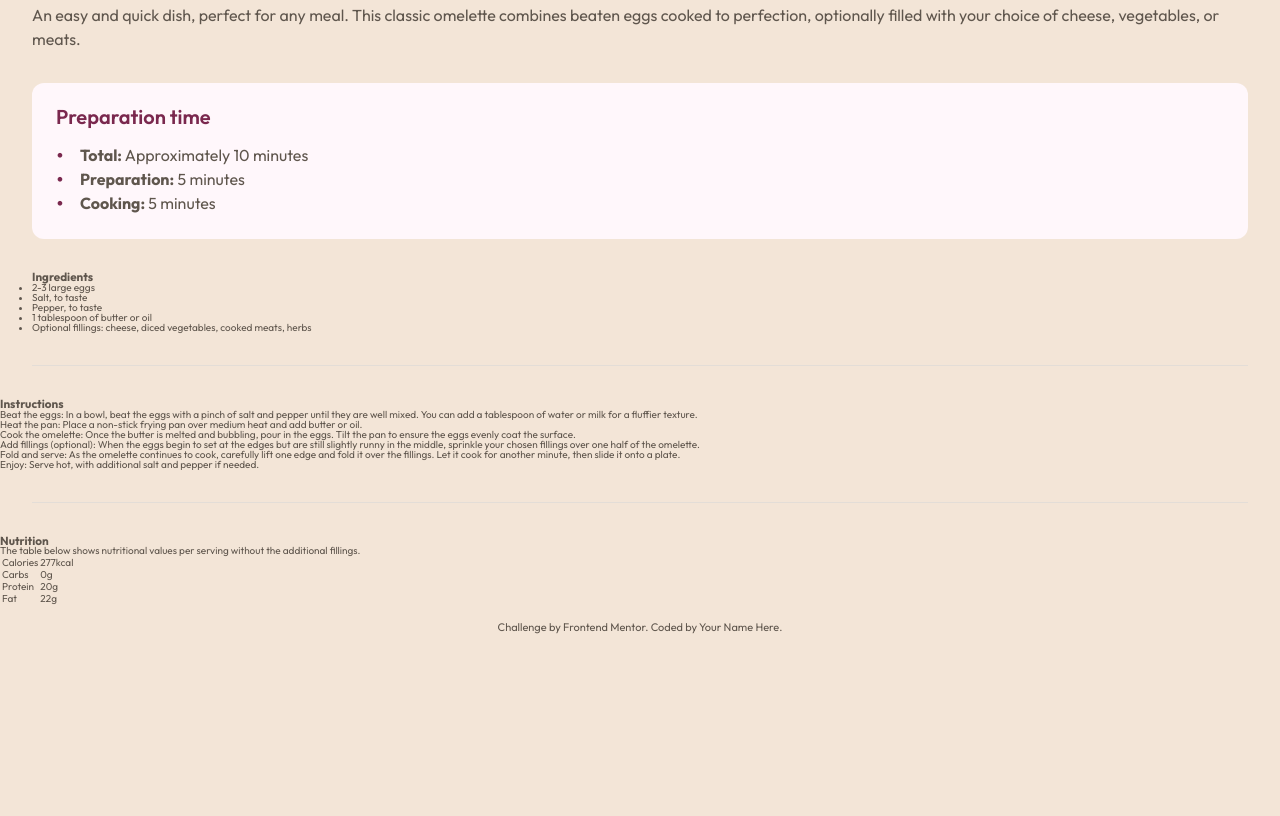
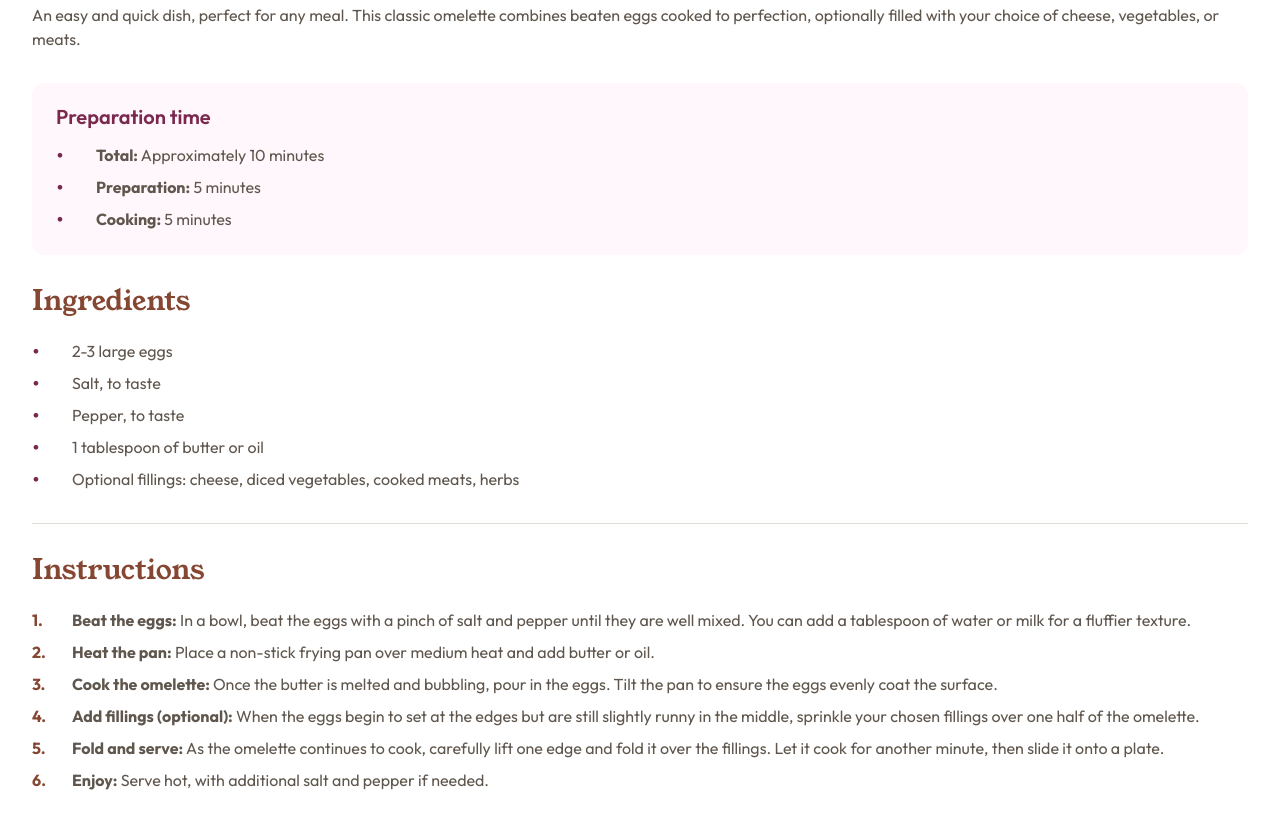
Before and after one commit to juliengDev/Recipe_page, a website: page index.html in a window 1280 px wide. Shown: the part 684-1500 px from the top of the page. Before the commit the page ends 1318 px from the top, so only its background shows below. Drawn offline with Linux system fonts and the light colour scheme.

Commit message:
instructions and nutrition done

```diff
--- a/index.html
+++ b/index.html
@@ -27,30 +27,32 @@
 
       <section class="recipe__preparation">
         <h2 class="recipe__preparation__title ft-heading-s">Preparation time</h2>
-        <ul class="recipe__preparation__list">
-          <li class="recipe__preparation__list__item ft-body-regular"><strong>Total:</strong> Approximately<span
-              class="break-line"> 10 minutes</span>
+        <ul class="recipe__preparation__list ft-body-regular">
+          <li class="recipe__preparation__list__item"><span class="bold">Total:</span> Approximately<span
+              class="break-line"> 10
+              minutes</span>
           </li>
-          <li class="recipe__preparation__list__item ft-body-regular"><strong>Preparation:</strong> 5 minutes</li>
-          <li class="recipe__preparation__list__item ft-body-regular"><strong>Cooking:</strong> 5 minutes</li>
+          <li class="recipe__preparation__list__item"><span class="bold">Preparation:</span> 5 minutes</li>
+          <li class="recipe__preparation__list__item"><span class="bold">Cooking:</span> 5 minutes</li>
         </ul>
       </section>
       <section class="recipe__ingredients">
-        <h3 class="recipe__ingredients__title">Ingredients</h3>
-        <ul class="recipe__ingredients__list">
+        <h3 class="recipe__ingredients__title ft-heading-m">Ingredients</h3>
+        <ul class="recipe__ingredients__list ft-body-regular">
           <li class="recipe__ingredients__list__item">2-3 large eggs</li>
           <li class="recipe__ingredients__list__item"> Salt, to taste</li>
           <li class="recipe__ingredients__list__item"> Pepper, to taste</li>
           <li class="recipe__ingredients__list__item">1 tablespoon of butter or oil</li>
-          <li class="recipe__ingredients__list__item">Optional fillings: cheese, diced vegetables, cooked meats, herbs
+          <li class="recipe__ingredients__list__item">Optional fillings: cheese, diced vegetables,
+            cooked meats, herbs
           </li>
         </ul>
       </section>
       <span class="line"></span>
       <section class="recipe__instructions">
-        <h3 class="recipe__instructions__title"> Instructions
+        <h3 class="recipe__instructions__title ft-heading-m"> Instructions
         </h3>
-        <ol class="recipe__instructions__list">
+        <ol class="recipe__instructions__list ft-body-regular">
           <li class="recipe__instructions__item"><span class="bold">Beat the eggs:</span> In a bowl, beat the eggs with
             a
             pinch of salt and pepper until they are well mixed.
@@ -77,10 +79,10 @@
       </section>
       <span class="line"></span>
       <section class="recipe__nutrition">
-        <h3 class="recipe__nutrition__title">Nutrition</h3>
-        <p class="recipe__nutrition__description">
+        <h3 class="recipe__nutrition__title ft-heading-m">Nutrition</h3>
+        <p class="recipe__nutrition__description ft-body-regular">
           The table below shows nutritional values per serving without the additional fillings.</p>
-        <table>
+        <table class="recipe__nutrition__table ft-body-regular">
           <tbody>
             <tr>
               <td>Calories</td>
--- a/sass/base/_utilities.scss
+++ b/sass/base/_utilities.scss
@@ -24,6 +24,7 @@
   flex-direction: column;
   justify-content: center;
   align-items: center;
+  background-color: var(--color-pure-white);
   @include respond(mobile) {
     max-width: $mobile-width;
   }
@@ -42,3 +43,8 @@
   background-color: var(--color-white-coffee);
   margin: 3.2rem;
 }
+
+.bold {
+  font-weight: 700;
+  color: var(--color-wenge-brown);
+}
--- a/sass/pages/_home.scss
+++ b/sass/pages/_home.scss
@@ -23,11 +23,15 @@
       margin-bottom: 1.6rem;
     }
     &__list {
+      display: flex;
+      flex-direction: column;
+      gap: 0.8rem;
       list-style: none; /* Remove default bullet points */
       padding-left: 0;
+      color: var(--color-wenge-brown);
       &__item {
         position: relative;
-        padding-left: 1.5em; /* Adjust this value as needed */
+        padding-left: 4rem; /* Adjust this value as needed */
         &::before {
           content: "\2022"; /* Unicode for bullet point */
           color: var(--color-dark-raspberry); /* Bullet color */
@@ -41,5 +45,94 @@
   }
   &__ingredients {
     margin: 0 3.2rem 3.2rem;
+    &__title {
+      color: var(--color-brandy-red);
+      margin-bottom: 2.4rem;
+    }
+    &__list {
+      display: flex;
+      flex-direction: column;
+      gap: 0.8rem;
+      list-style: none; /* Remove default bullet points */
+      padding-left: 0;
+      color: var(--color-wenge-brown);
+      &__item {
+        position: relative;
+        padding-left: 4rem; /* Adjust this value as needed */
+        &::before {
+          content: "\2022"; /* Unicode for bullet point */
+          color: var(--color-dark-raspberry); /* Bullet color */
+          font-size: 1.5em; /* Adjust bullet size */
+          position: absolute;
+          left: 0;
+          top: 0;
+        }
+      }
+    }
+  }
+  &__instructions {
+    margin: 0 3.2rem 3.2rem;
+    &__title {
+      color: var(--color-brandy-red);
+      margin-bottom: 2.4rem;
+    }
+    &__list {
+      display: flex;
+      flex-direction: column;
+      gap: 0.8rem;
+      list-style: none; /* Remove default numbering */
+      counter-reset: step-counter; /* Initialize a counter */
+      color: var(--color-wenge-brown);
+    }
+    &__item {
+      counter-increment: step-counter; /* Increment the counter */
+      position: relative; /* Ensure the numbering stays within the list item */
+      padding-left: 4rem; /* Add space for the custom number */
+      &::before {
+        font-size: 1.6rem;
+        line-height: 150%;
+        font-weight: 700;
+        content: counter(step-counter) "."; /* Display the counter value followed by a dot */
+        position: absolute; /* Position it absolutely within the list item */
+        left: 0; /* Align it to the left */
+        top: 0; /* Align it to the top */
+        color: var(
+          --color-brandy-red
+        ); /* Change this to whatever color you want */
+      }
+    }
+  }
+  &__nutrition {
+    display: flex;
+    flex-direction: column;
+    gap: 2.4rem;
+    margin: 0 3.2rem 4rem;
+    &__title {
+      color: var(--color-brandy-red);
+    }
+    &__description {
+      color: var(--color-wenge-brown);
+    }
+    &__table {
+      width: 100%;
+      border-collapse: collapse;
+      & td {
+        padding: 1rem;
+        border-bottom: 1px solid var(--color-white-coffee);
+      }
+      & tr:last-child td {
+        border-bottom: none;
+      }
+      & td:first-child {
+        text-align: center;
+        color: var(--color-wenge-brown);
+        font-weight: normal;
+      }
+      & td:last-child {
+        color: var(--color-brandy-red);
+        font-weight: bold;
+        text-align: center;
+      }
+    }
   }
 }
```
Also changed, not shown: public/css/style.css, 1 other file.
